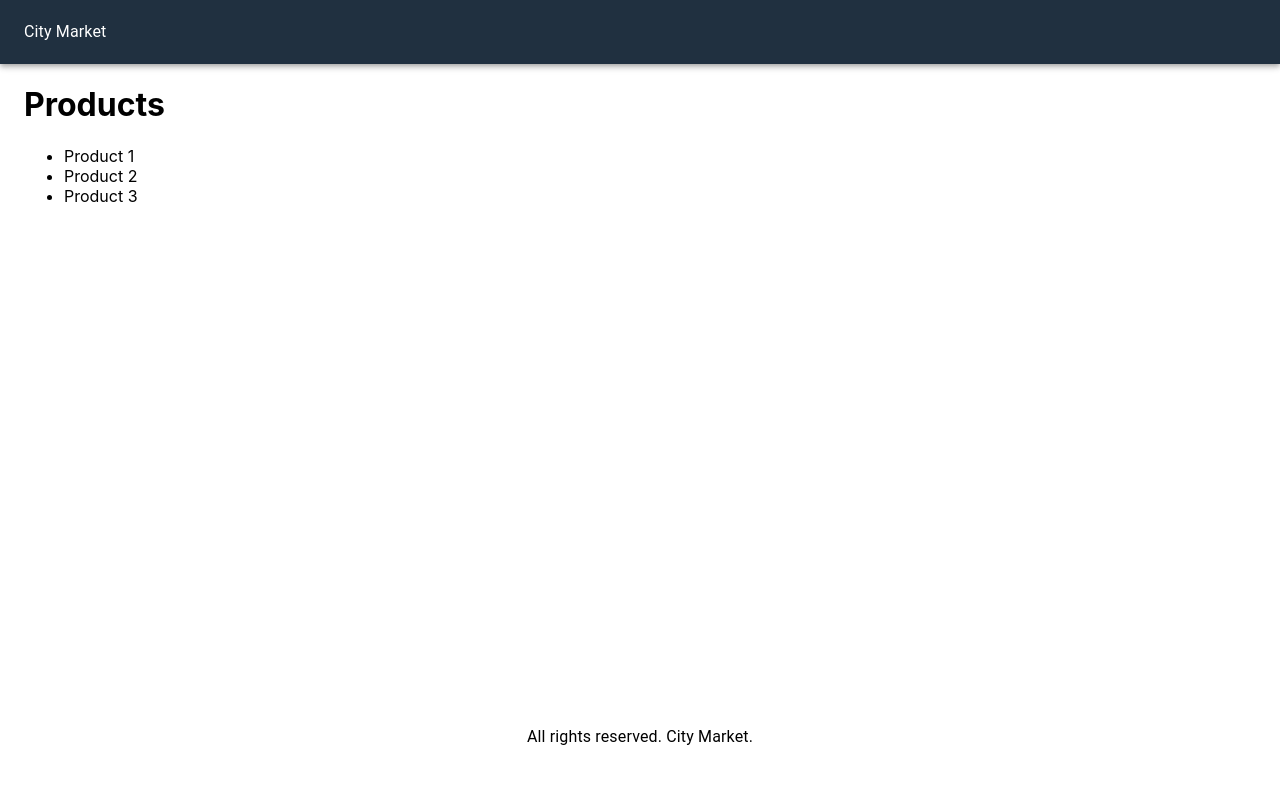
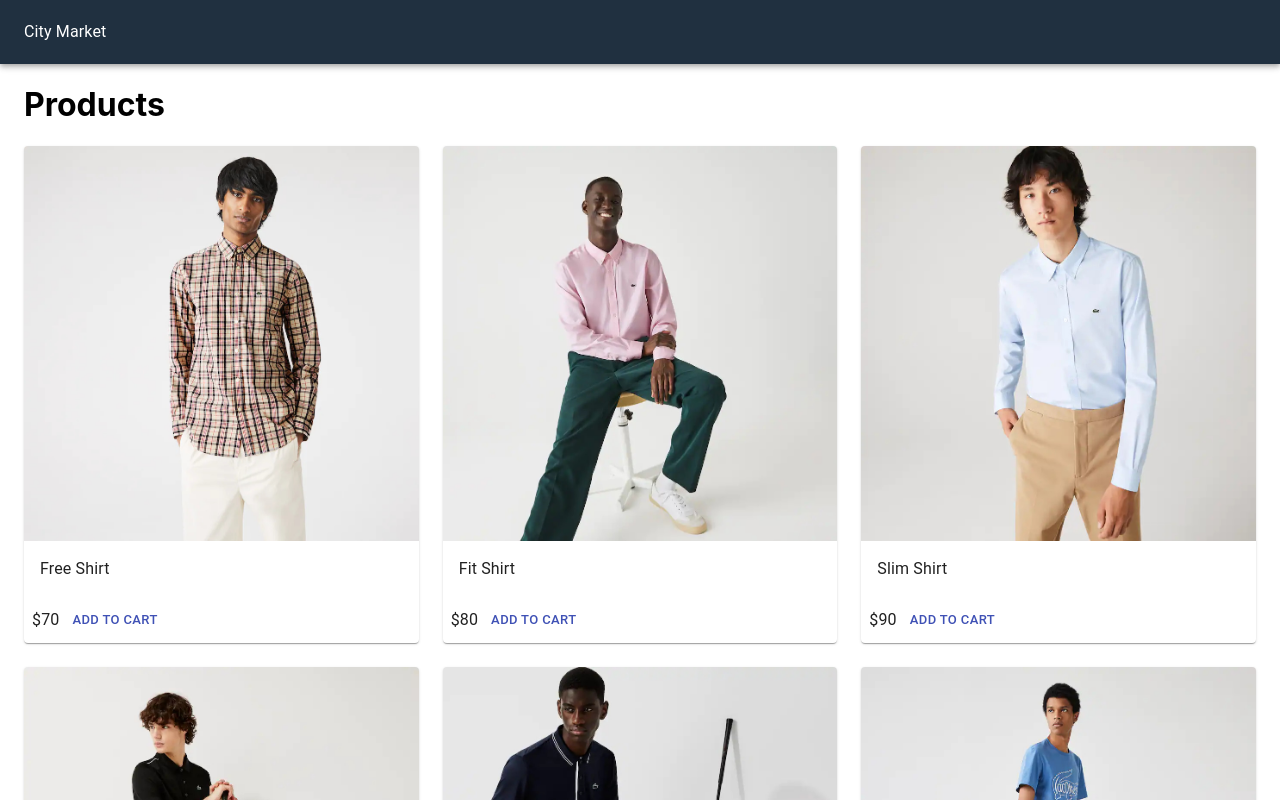
Before and after one commit to phantware/SH-Projects, a Next.js app in the folder front-end-path/city-market/: page / in a window 1280 px wide. Shown: the top 800 px of the page. Built offline with nearby package versions, Linux system fonts and the light colour scheme.

Commit message:
creating a list of products

```diff
--- a/front-end-path/city-market/pages/index.js
+++ b/front-end-path/city-market/pages/index.js
@@ -1,5 +1,16 @@
+import {
+  Button,
+  Card,
+  CardActionArea,
+  CardActions,
+  CardContent,
+  CardMedia,
+  Grid,
+  Typography,
+} from '@material-ui/core'
 import Layout from '../components/Layout'
 import styles from '../styles/Home.module.css'
+import data from '../utils/data'
 
 export default function Home() {
   return (
@@ -7,11 +18,30 @@
       <div>
         <div>
           <h1>Products</h1>
-          <ul>
-            <li>Product 1</li>
-            <li>Product 2</li>
-            <li>Product 3</li>
-          </ul>
+          <Grid container spacing={3}>
+            {data.products.map((product) => (
+              <Grid item md={4} key={product.name}>
+                <Card>
+                  <CardActionArea>
+                    <CardMedia
+                      component='img'
+                      image={product.image}
+                      title={product.name}
+                    ></CardMedia>
+                    <CardContent>
+                      <Typography>{product.name}</Typography>
+                    </CardContent>
+                  </CardActionArea>
+                  <CardActions>
+                    <Typography>${product.price}</Typography>
+                    <Button size='small' color='primary'>
+                      Add to cart
+                    </Button>
+                  </CardActions>
+                </Card>
+              </Grid>
+            ))}
+          </Grid>
         </div>
       </div>
     </Layout>
```
